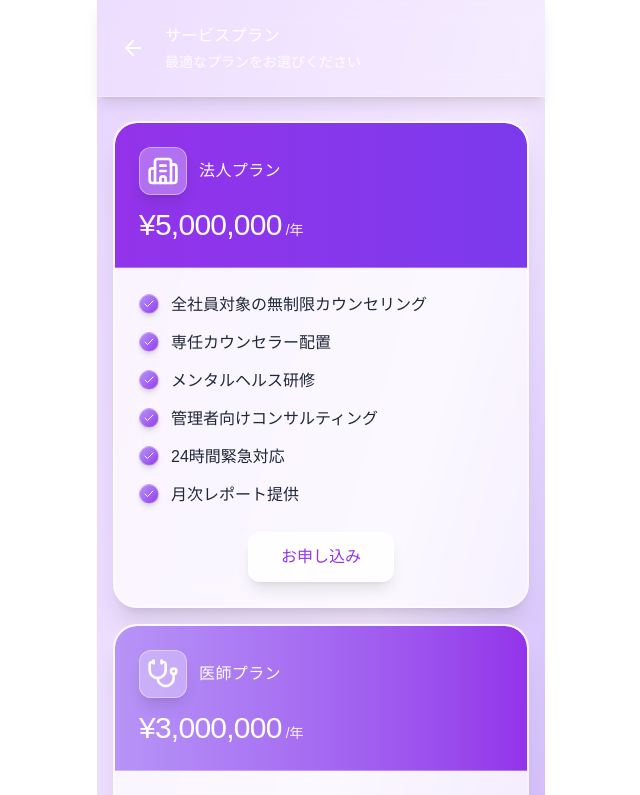
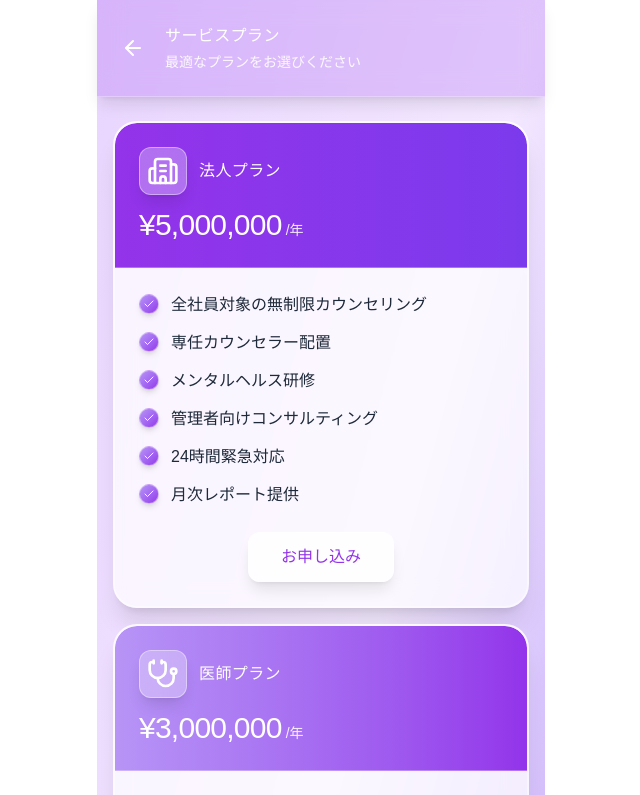
Before and after one commit to tsukasa829/d2d, a Next.js app: page /product/standerd in a window 1280 px wide. Shown: the top 795 px of the page, without its empty margins (319-959 px from the left). Built offline with nearby package versions, Linux system fonts and the light colour scheme; no server answers.

Commit message:
feat(ui): unify product page headers with shared PageHeader component

```diff
--- a/app/product/1daypass/page.tsx
+++ b/app/product/1daypass/page.tsx
@@ -1,12 +1,11 @@
 "use client";
 import Link from 'next/link';
-import { useRouter } from 'next/navigation';
-import { ArrowLeft, Check, Sparkles } from 'lucide-react';
+import { Check, Sparkles } from 'lucide-react';
 import { useState, useEffect } from 'react';
+import PageHeader from '@/components/ui/PageHeader';
 // StripeのBuy Buttonは使用しないデザインに統一
 
 export default function OneDayPassPage() {
-  const router = useRouter();
   const paymentUrl = process.env.NEXT_PUBLIC_STRIPE_1DAYPASS_PAYMENT_URL;
 
   const [isAndroid, setIsAndroid] = useState(false);
@@ -20,17 +19,7 @@ export default function OneDayPassPage() {
 
   return (
     <div className="min-h-screen max-w-md mx-auto bg-gradient-to-br from-[#E9D5FF] via-purple-100 to-[#B794F6]">
-      <div className="bg-[#9333EA]/20 backdrop-blur-md border-b border-white/30 text-white px-4 py-6 shadow-lg">
-        <div className="flex items-center gap-3">
-          <button onClick={() => router.back()} className="p-2 hover:bg-white/20 rounded-lg transition-colors">
-            <ArrowLeft className="w-6 h-6" />
-          </button>
-          <div>
-            <h1 className="tracking-wide">1日体験パス</h1>
-            <p className="text-white/90 text-sm mt-1">まずは¥500で気軽にお試し</p>
-          </div>
-        </div>
-      </div>
+      <PageHeader title="1日体験パス" subtitle="まずは¥500で気軽にお試し" showBack />
 
       <div className="px-4 py-6">
         <div className="bg-white/70 backdrop-blur-md rounded-3xl shadow-xl overflow-hidden border-2 border-white/60">
--- a/app/product/standerd/page.tsx
+++ b/app/product/standerd/page.tsx
@@ -1,11 +1,10 @@
 "use client";
 import Link from 'next/link';
-import { useRouter } from 'next/navigation';
-import { ArrowLeft, Building2, Stethoscope, User, Check, Sparkles } from 'lucide-react';
+import { Building2, Stethoscope, User, Check, Sparkles } from 'lucide-react';
 import { motion } from 'motion/react';
+import PageHeader from '@/components/ui/PageHeader';
 
 export default function ServicePlansPage() {
-  const router = useRouter();
   const plans: Array<{
     id: string;
     name: string;
@@ -65,17 +64,7 @@ export default function ServicePlansPage() {
 
   return (
     <div className="min-h-screen max-w-md mx-auto bg-gradient-to-br from-[#E9D5FF] via-purple-100 to-[#B794F6]">
-      <div className="bg-white/20 backdrop-blur-md border-b border-white/30 text-white px-4 py-6 shadow-lg">
-        <div className="flex items-center gap-3">
-          <button onClick={() => router.back()} className="p-2 hover:bg-white/20 rounded-lg transition-colors">
-            <ArrowLeft className="w-6 h-6" />
-          </button>
-          <div>
-            <h1 className="tracking-wide">サービスプラン</h1>
-            <p className="text-white/90 text-sm mt-1">最適なプランをお選びください</p>
-          </div>
-        </div>
-      </div>
+      <PageHeader title="サービスプラン" subtitle="最適なプランをお選びください" showBack />
 
       <div className="px-4 py-6 space-y-4">
         {plans.map((plan, index) => (
--- a/app/product/standerd/payment/page.tsx
+++ b/app/product/standerd/payment/page.tsx
@@ -1,26 +1,14 @@
 "use client";
 import Link from "next/link";
-import { useRouter } from "next/navigation";
-import { ArrowLeft, CreditCard, CalendarClock, Banknote } from "lucide-react";
+import { CreditCard, CalendarClock, Banknote } from "lucide-react";
+import PageHeader from "@/components/ui/PageHeader";
 
 export default function StandardPaymentPage() {
-  const router = useRouter();
   const paymentUrl = process.env.NEXT_PUBLIC_STRIPE_STANDARD_PAYMENT_URL;
 
   return (
     <div className="min-h-screen max-w-md mx-auto bg-gradient-to-br from-[#E9D5FF] via-purple-100 to-[#B794F6]">
-      {/* Header (base from standerd page) */}
-      <div className="bg-[#9333EA]/20 backdrop-blur-md border-b border-white/30 text-white px-4 py-6 shadow-lg">
-        <div className="flex items-center gap-3">
-          <button onClick={() => router.back()} className="p-2 hover:bg-white/20 rounded-lg transition-colors">
-            <ArrowLeft className="w-6 h-6" />
-          </button>
-          <div>
-            <h1 className="tracking-wide">お支払い方法の選択</h1>
-            <p className="text-white/90 text-sm mt-1">ご希望の方法をお選びください</p>
-          </div>
-        </div>
-      </div>
+      <PageHeader title="お支払い方法の選択" subtitle="ご希望の方法をお選びください" showBack />
 
       <div className="px-4 py-6 space-y-4">
         <div className="bg-white/70 backdrop-blur-md rounded-3xl shadow-xl overflow-hidden border-2 border-white/60">
--- /dev/null
+++ b/components/ui/PageHeader.tsx
@@ -0,0 +1,41 @@
+"use client";
+import { useRouter } from 'next/navigation';
+import AppHeader from './AppHeader';
+import { ArrowLeft } from 'lucide-react';
+
+export default function PageHeader({
+  title,
+  subtitle,
+  showBack = false,
+  onBack,
+  right,
+}: {
+  title: string;
+  subtitle?: string;
+  showBack?: boolean;
+  onBack?: () => void;
+  right?: React.ReactNode;
+}) {
+  const router = useRouter();
+  const handleBack = () => {
+    if (onBack) return onBack();
+    router.back();
+  };
+
+  return (
+    <AppHeader>
+      <div className="flex items-center gap-3">
+        {showBack && (
+          <button onClick={handleBack} className="p-2 hover:bg-white/20 rounded-lg transition-colors">
+            <ArrowLeft className="w-6 h-6" />
+          </button>
+        )}
+        <div>
+          <h1 className="tracking-wide">{title}</h1>
+          {subtitle && <p className="text-white/90 text-sm mt-1">{subtitle}</p>}
+        </div>
+        {right && <div className="ml-auto">{right}</div>}
+      </div>
+    </AppHeader>
+  );
+}
```
